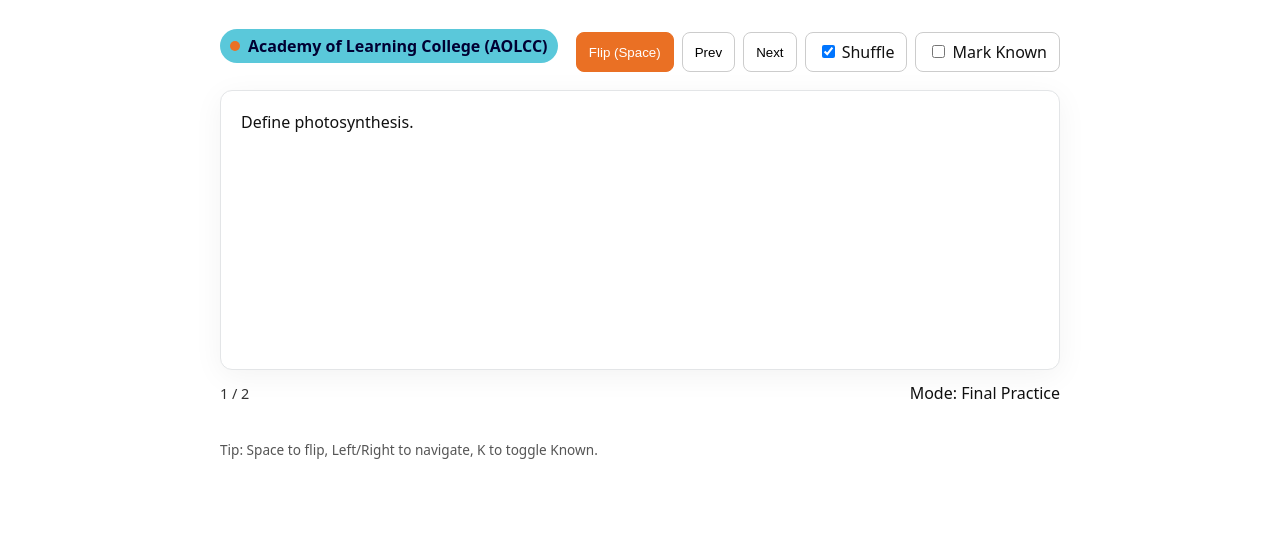
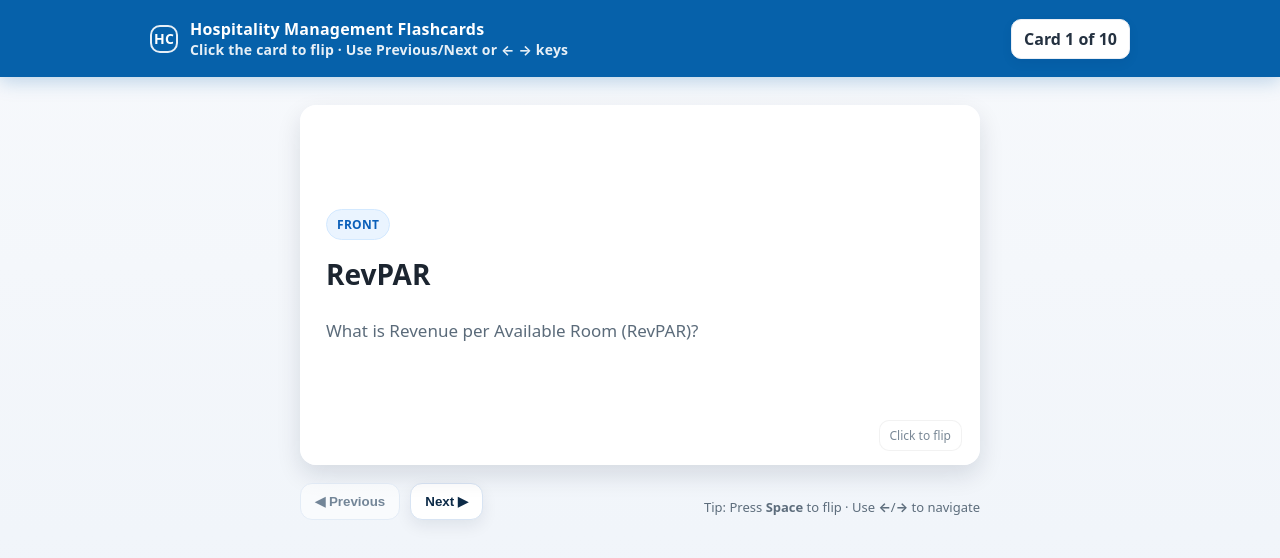
Before and after one commit to dafutchan-a11y/LLI-Flash-Cards, a plain HTML site: page index.html in a window 1280 px wide. Drawn offline with Linux system fonts and the light colour scheme.

Commit message:
Add files via upload

```diff
--- a/index.html
+++ b/index.html
@@ -1,207 +1,434 @@
-
-<!doctype html>
+<!DOCTYPE html>
 <html lang="en">
 <head>
-  <meta charset="utf-8"/>
-  <meta name="viewport" content="width=device-width, initial-scale=1"/>
-  <title>Flashcards (Single File)</title>
+  <meta charset="UTF-8" />
+  <meta name="viewport" content="width=device-width, initial-scale=1" />
+  <title>Hospitality Management Flashcards</title>
   <style>
-    :root{--brand-primary:#0661aa;--brand-secondary:#5AC8DA;--brand-accent:#A9CA3F;--brand-dark:#0d3b5d;--text:#111;--surface:#fff;--radius:12px;--space:12px;--space-lg:20px}
-    *{box-sizing:border-box}
-    html,body{height:100%}
-    body{margin:0;font-family:system-ui,-apple-system,Segoe UI,Roboto,Helvetica,Arial,sans-serif;color:var(--text);background:var(--surface)}
-    .container{max-width:880px;margin:0 auto;padding:var(--space-lg)}
-    .header{display:flex;align-items:center;justify-content:space-between;gap:var(--space)}
-    .brand-chip{display:inline-flex;align-items:center;gap:8px;padding:6px 10px;border-radius:999px;background:var(--brand-secondary);color:#003;font-weight:600}
-    .brand-dot{width:10px;height:10px;border-radius:50%;background:var(--brand-primary)}
-    .controls{display:flex;flex-wrap:wrap;gap:8px;margin-top:var(--space)}
-    .controls button,.controls label{padding:8px 12px;border-radius:8px;border:1px solid #ccc;background:#fff}
-    .controls button.primary{background:var(--brand-primary);color:#fff;border-color:var(--brand-primary)}
-    .card{position:relative;width:100%;min-height:280px;border:1px solid #e3e5e7;border-radius:var(--radius);background:#fff;padding:20px;box-shadow:0 6px 30px rgba(0,0,0,.05);margin-top:18px}
-    .face[hidden]{display:none}
-    .media{margin:10px 0}
-    img{max-width:100%;height:auto;border-radius:8px}
-    audio{width:100%;margin-top:10px}
-    .nav{display:flex;justify-content:space-between;align-items:center;margin-top:12px}
-    .progress{font-size:.9rem;color:#333}
-    :focus-visible{outline:3px solid #000;outline-offset:2px}
-    @media(prefers-reduced-motion:reduce){*{animation:none!important;transition:none!important}}
+    :root{
+      --brand:#0661aa;
+      --bg:#f5f7fb;
+      --card-bg:#ffffff;
+      --text:#1c2530;
+      --muted:#5b6b7a;
+      --shadow: 0 10px 24px rgba(12, 24, 47, 0.12);
+      --radius:16px;
+      --radius-sm:12px;
+      --focus:#0d7fe8;
+    }
+    * { box-sizing: border-box; }
+    html, body { height: 100%; }
+    body{
+      margin:0;
+      font-family: ui-sans-serif, system-ui, -apple-system, Segoe UI, Roboto, "Helvetica Neue", Arial, "Noto Sans", "Apple Color Emoji","Segoe UI Emoji","Segoe UI Symbol";
+      background: linear-gradient(180deg, #f7f9fc 0%, #eef3f9 100%);
+      color:var(--text);
+      -webkit-font-smoothing: antialiased;
+      -moz-osx-font-smoothing: grayscale;
+    }
+
+    /* Header */
+    header{
+      background:var(--brand);
+      color:#fff;
+      padding:18px 20px;
+      box-shadow: 0 4px 18px rgba(6,97,170,0.25);
+      position: sticky;
+      top:0;
+      z-index: 5;
+    }
+    .wrap{
+      max-width: 980px;
+      margin:0 auto;
+      display:flex;
+      align-items:center;
+      justify-content:space-between;
+      gap:16px;
+    }
+    .title{
+      display:flex;
+      align-items:center;
+      gap:12px;
+      font-weight:700;
+      letter-spacing:0.2px;
+    }
+    .title .logo{
+      width:28px; height:28px;
+      display:inline-flex; align-items:center; justify-content:center;
+      border:2px solid rgba(255,255,255,0.9);
+      border-radius:10px;
+      font-size:14px; font-weight:800;
+      color:#fff;
+    }
+    .subtitle{
+      opacity:0.9;
+      font-size:14px;
+    }
+
+    /* Main layout */
+    main{
+      max-width: 980px;
+      margin: 28px auto 40px;
+      padding: 0 16px;
+    }
+    .board{
+      display:grid;
+      grid-template-columns: 1fr;
+      gap: 18px;
+      align-items:center;
+      justify-items:center;
+    }
+
+    /* Card area */
+    .stage{
+      width: min(680px, 100%);
+      perspective: 1200px;
+    }
+    .card{
+      position: relative;
+      width: 100%;
+      min-height: clamp(280px, 48vw, 360px);
+      border-radius: var(--radius);
+      transform-style: preserve-3d;
+      transition: transform 640ms cubic-bezier(.2,.8,.2,1), box-shadow 240ms ease;
+      box-shadow: var(--shadow);
+      cursor: pointer;
+      user-select: none;
+      background: transparent;
+      outline: none;
+    }
+    .card:focus-visible{
+      box-shadow: 0 0 0 4px rgba(13,127,232,0.28), var(--shadow);
+    }
+    .card.flipped{
+      transform: rotateY(180deg);
+    }
+
+    .face{
+      position:absolute;
+      inset:0;
+      border-radius: var(--radius);
+      background: var(--card-bg);
+      backface-visibility: hidden;
+      -webkit-backface-visibility: hidden;
+      display:flex;
+      flex-direction: column;
+      justify-content: center;
+      padding: 26px;
+    }
+    .face.back{
+      transform: rotateY(180deg);
+    }
+    .badge{
+      align-self:flex-start;
+      background: #eaf4ff;
+      color: #0a5fb9;
+      border:1px solid #d3e9ff;
+      padding: 6px 10px;
+      border-radius: 999px;
+      font-size: 12px;
+      font-weight: 700;
+      letter-spacing: .3px;
+      text-transform:uppercase;
+      margin-bottom: 12px;
+    }
+    .front h2, .back h2{
+      margin: 6px 0 8px;
+      font-size: clamp(20px, 2.8vw, 28px);
+      line-height: 1.2;
+    }
+    .content{
+      font-size: clamp(15px, 2.2vw, 17px);
+      color: var(--muted);
+      line-height: 1.6;
+    }
+    .hint{
+      position: absolute;
+      bottom: 14px;
+      right: 18px;
+      font-size: 12px;
+      color: #6b7b8b;
+      opacity: 0.9;
+      background: rgba(255,255,255,0.65);
+      border: 1px solid rgba(0,0,0,0.06);
+      padding: 6px 10px;
+      border-radius: 10px;
+      backdrop-filter: blur(6px);
+    }
+
+    /* Controls */
+    .controls{
+      width: min(680px, 100%);
+      display:flex;
+      align-items:center;
+      justify-content:space-between;
+      gap:12px;
+    }
+    .left, .right{
+      display:flex; align-items:center; gap:10px;
+    }
+    .counter{
+      font-weight:700;
+      color:#243140;
+      background:#fff;
+      border:1px solid #e9eef5;
+      padding:8px 12px;
+      border-radius: 10px;
+      box-shadow: 0 4px 12px rgba(10,23,55,0.06);
+    }
+
+    button.nav{
+      appearance: none;
+      border: 1px solid #d8e4f3;
+      color: #0c2a47;
+      background: #ffffff;
+      padding: 10px 14px;
+      border-radius: var(--radius-sm);
+      font-weight: 700;
+      display: inline-flex;
+      align-items: center;
+      gap: 8px;
+      cursor: pointer;
+      box-shadow: 0 6px 16px rgba(12,24,47,0.08);
+      transition: transform 120ms ease, box-shadow 160ms ease, border-color 160ms ease;
+    }
+    button.nav:hover{
+      transform: translateY(-1px);
+      box-shadow: 0 10px 20px rgba(12,24,47,0.12);
+      border-color:#cfe0f5;
+    }
+    button.nav:active{
+      transform: translateY(0);
+      box-shadow: 0 6px 14px rgba(12,24,47,0.10);
+    }
+    button.nav:disabled{
+      opacity: 0.55;
+      cursor: not-allowed;
+      transform: none;
+      box-shadow: none;
+    }
+    .primary{
+      background: var(--brand);
+      color:#fff;
+      border-color: #03579a;
+    }
+    .primary:hover{
+      border-color:#024b86;
+    }
+
+    /* Footer note */
+    .note{
+      text-align:center;
+      color:#5d6d7c;
+      font-size: 13px;
+      margin-top: 10px;
+    }
+
+    @media (max-width: 520px){
+      .subtitle{ display:none; }
+      .hint{ display:none; }
+      .controls{ flex-direction: column; align-items: stretch; }
+      .left, .right{ justify-content: space-between; }
+    }
   </style>
 </head>
 <body>
-<div class="container">
-  <header class="header" role="banner">
-    <div class="brand-chip" aria-label="Brand theme"><span class="brand-dot"></span><span id="brandName">Brand</span></div>
-    <div class="controls" role="toolbar" aria-label="Controls">
-      <button class="primary" id="flipBtn" aria-controls="card" aria-label="Flip card (space)">Flip (Space)</button>
-      <button id="prevBtn" aria-label="Previous card (Left Arrow)">Prev</button>
-      <button id="nextBtn" aria-label="Next card (Right Arrow)">Next</button>
-      <label><input type="checkbox" id="shuffleToggle"> Shuffle</label>
-      <label><input type="checkbox" id="knownToggle"> Mark Known</label>
+  <header role="banner">
+    <div class="wrap" aria-label="Header">
+      <div class="title" aria-label="App title">
+        <div class="logo" aria-hidden="true">HC</div>
+        <div>
+          <div>Hospitality Management Flashcards</div>
+          <div class="subtitle">Click the card to flip · Use Previous/Next or ← → keys</div>
+        </div>
+      </div>
+      <div class="counter" id="counter" aria-live="polite">Card 1 of 10</div>
     </div>
   </header>
 
   <main role="main">
-    <article id="card" class="card" role="group" aria-roledescription="flashcard" aria-label="Flashcard">
-      <div id="front" class="face" aria-label="Front" tabindex="0"></div>
-      <div id="back" class="face" aria-label="Back" hidden tabindex="0"></div>
-    </article>
-    <div class="nav">
-      <div class="progress" id="progress" aria-live="polite"></div>
-      <div class="mode" id="modeLabel"></div>
-    </div>
-    <div id="status" aria-live="polite" style="min-height:1em"></div>
+    <section class="board" aria-label="Flashcard Board">
+      <!-- Card Stage -->
+      <div class="stage">
+        <div id="card" class="card" role="button" tabindex="0" aria-pressed="false" aria-label="Flashcard. Click or press Enter/Space to flip.">
+          <article class="face front" aria-hidden="false">
+            <span class="badge">Front</span>
+            <h2 id="front-title">Loading…</h2>
+            <p class="content" id="front-body"></p>
+            <div class="hint" aria-hidden="true">Click to flip</div>
+          </article>
+          <article class="face back" aria-hidden="true">
+            <span class="badge">Back</span>
+            <h2 id="back-title">Loading…</h2>
+            <p class="content" id="back-body"></p>
+            <div class="hint" aria-hidden="true">Click to flip back</div>
+          </article>
+        </div>
+      </div>
+
+      <!-- Controls -->
+      <div class="controls" aria-label="Navigation controls">
+        <div class="left">
+          <button class="nav" id="prevBtn" type="button" aria-label="Previous card">
+            ◀ Previous
+          </button>
+          <button class="nav primary" id="nextBtn" type="button" aria-label="Next card">
+            Next ▶
+          </button>
+        </div>
+        <div class="right">
+          <span class="note">Tip: Press <strong>Space</strong> to flip · Use <strong>←</strong>/<strong>→</strong> to navigate</span>
+        </div>
+      </div>
+    </section>
   </main>
 
-  <footer class="note" role="contentinfo" style="margin-top:20px;font-size:.85rem;color:#555">
-    Tip: Space to flip, Left/Right to navigate, K to toggle Known.
-  </footer>
-</div>
+  <script>
+    // ---- Data: 10 Hospitality Management Flashcards ----
+    const CARDS = [
+      {
+        frontTitle: "RevPAR",
+        frontBody: "What is Revenue per Available Room (RevPAR)?",
+        backTitle: "RevPAR (Revenue per Available Room)",
+        backBody: "Measures room revenue performance. Formula: RevPAR = Room Revenue ÷ Available Rooms, or ADR × Occupancy Rate."
+      },
+      {
+        frontTitle: "ADR",
+        frontBody: "Define Average Daily Rate (ADR).",
+        backTitle: "ADR (Average Daily Rate)",
+        backBody: "The average price paid per occupied room. Formula: ADR = Room Revenue ÷ Number of Rooms Sold."
+      },
+      {
+        frontTitle: "Occupancy Rate",
+        frontBody: "How do you calculate Occupancy Rate?",
+        backTitle: "Occupancy Rate",
+        backBody: "Indicates utilization of available rooms. Formula: Occupancy = Rooms Sold ÷ Rooms Available (usually as a %)."
+      },
+      {
+        frontTitle: "Front Office vs. Back of House",
+        frontBody: "What’s the difference between Front Office and Back of House?",
+        backTitle: "Front Office vs. Back of House",
+        backBody: "Front Office is guest-facing (check-in/out, reservations, concierge). Back of House supports operations (admin, accounting, engineering, housekeeping areas)."
+      },
+      {
+        frontTitle: "Yield Management",
+        frontBody: "Explain Yield Management in hospitality.",
+        backTitle: "Yield Management",
+        backBody: "Pricing and inventory control to sell the right room, to the right guest, at the right time, for the right price, to maximize revenue."
+      },
+      {
+        frontTitle: "Guest Cycle",
+        frontBody: "What are the main stages of the Guest Cycle?",
+        backTitle: "Guest Cycle Stages",
+        backBody: "Pre-arrival (marketing & reservations), Arrival (registration), Occupancy (service & upsell), Departure (settlement & feedback)."
+      },
+      {
+        frontTitle: "Service Recovery",
+        frontBody: "What is Service Recovery and a common approach?",
+        backTitle: "Service Recovery",
+        backBody: "Actions to resolve service failures and restore guest satisfaction. Example method: LISTEN, EMPATHIZE, APOLOGIZE, RESOLVE, THANK."
+      },
+      {
+        frontTitle: "PMS",
+        frontBody: "What is a Property Management System (PMS)?",
+        backTitle: "Property Management System (PMS)",
+        backBody: "Core software that manages reservations, check-in/out, room status, billing, reporting, and often integrates with POS and channel managers."
+      },
+      {
+        frontTitle: "F&B Cost %",
+        frontBody: "How is Food & Beverage Cost Percentage calculated?",
+        backTitle: "Food & Beverage Cost Percentage",
+        backBody: "F&B Cost % = (Cost of Goods Sold ÷ F&B Sales) × 100. Helps control menu pricing and margins."
+      },
+      {
+        frontTitle: "Overbooking",
+        frontBody: "Why do hotels overbook and how do they mitigate risks?",
+        backTitle: "Overbooking Strategy",
+        backBody: "To offset expected no-shows/cancellations and protect revenue. Mitigation: accurate forecasting, walk policies, partner re-accommodation, and clear communication."
+      }
+    ];
 
-<!-- Optional: embed a deck directly by placing JSON inside this tag.
-<script id="deck" type="application/json">{"id":"embedded","title":"Demo","cards":[{"front_html":"Term","back_html":"Definition"}]}</script>
--->
+    // ---- State ----
+    let index = 0;
+    let flipped = false;
 
-<script>
-(function(){
-  const BRANDS = {
-    aolcc:{name:'Academy of Learning College (AOLCC)',colors:{primary:'#EA7024',secondary:'#5AC8DA',accent:'#A9CA3F',dark:'#0d3b5d'}},
-    ptg:{name:'Pittman Training (PTG)',colors:{primary:'#0661aa',secondary:'#a9ca48',accent:'#EA7024',dark:'#0d3b5d'}}
-  };
-  const qs = new URLSearchParams(location.search);
-  const theme = (qs.get('theme')||'aolcc').toLowerCase();
-  const mode = (qs.get('mode')||'final').toLowerCase();
-  const count = parseInt(qs.get('count')||'5',10);
-  const deckUrl = qs.get('deckUrl'); // URL to a JSON deck
-  document.getElementById('brandName').textContent = (BRANDS[theme]||BRANDS.aolcc).name;
-  applyBrand(BRANDS[theme]||BRANDS.aolcc);
+    // ---- Elements ----
+    const cardEl = document.getElementById('card');
+    const frontTitleEl = document.getElementById('front-title');
+    const frontBodyEl = document.getElementById('front-body');
+    const backTitleEl = document.getElementById('back-title');
+    const backBodyEl = document.getElementById('back-body');
+    const counterEl = document.getElementById('counter');
+    const prevBtn = document.getElementById('prevBtn');
+    const nextBtn = document.getElementById('nextBtn');
 
-  const els = {
-    front: document.getElementById('front'),
-    back: document.getElementById('back'),
-    progress: document.getElementById('progress'),
-    modeLabel: document.getElementById('modeLabel'),
-    status: document.getElementById('status'),
-    flipBtn: document.getElementById('flipBtn'),
-    prevBtn: document.getElementById('prevBtn'),
-    nextBtn: document.getElementById('nextBtn'),
-    shuffleToggle: document.getElementById('shuffleToggle'),
-    knownToggle: document.getElementById('knownToggle'),
-  };
-
-  const state = { deck:{title:'',cards:[]}, order:[], index:0, showBack:false, known:new Set() };
-
-  init();
-
-  async function init(){
-    // Load deck from deckUrl param or embedded <script id="deck">
-    let deck;
-    try{
-      if(deckUrl){ deck = await (await fetch(deckUrl)).json(); }
-      else{
-        const tag = document.getElementById('deck');
-        if(tag) deck = JSON.parse(tag.textContent);
-      }
-    }catch(e){ console.warn('Deck load failed', e); }
-    if(!deck){
-      deck = {id:'sample', title:'Sample Deck', cards:[
-        {front_html:'What is the capital of Canada?', back_html:'Ottawa.'},
-        {front_html:'Define photosynthesis.', back_html:'Plants convert light, CO₂, and water to sugars and O₂.'}
-      ]};
-    }
-    state.deck = deck;
-
-    const key = storageKey(deck.id||'deck', mode);
-    const saved = JSON.parse(localStorage.getItem(key)||'{}');
-    if(saved.known) state.known = new Set(saved.known);
-    if(saved.index!=null) state.index = saved.index;
-
-    state.order = deck.cards.map((_,i)=>i);
-    if(mode==='final'){
-      els.modeLabel.textContent = 'Mode: Final Practice';
-      els.shuffleToggle.checked = true; shuffle(state.order);
-    } else {
-      els.modeLabel.textContent = 'Mode: Mid-course Practice';
-      els.shuffleToggle.checked = false; els.shuffleToggle.disabled = true;
-      const start = state.index||0; const end = Math.min(start+count, state.order.length);
-      state.order = state.order.slice(start,end);
+    // ---- Renderers ----
+    function renderCard() {
+      const data = CARDS[index];
+      frontTitleEl.textContent = data.frontTitle;
+      frontBodyEl.textContent = data.frontBody || "";
+      backTitleEl.textContent = data.backTitle;
+      backBodyEl.textContent = data.backBody || "";
     }
 
-    bind(); render();
-  }
+    function renderCounter() {
+      counterEl.textContent = `Card ${index + 1} of ${CARDS.length}`;
+    }
 
-  function bind(){
-    els.flipBtn.onclick = ()=>flip();
-    els.prevBtn.onclick = ()=>prev();
-    els.nextBtn.onclick = ()=>next();
-    els.shuffleToggle.onchange = ()=>{ if(mode==='final'){ if(els.shuffleToggle.checked){ shuffle(state.order);} else { state.order = state.deck.cards.map((_,i)=>i);} state.index=0; persist(); render(); } };
-    els.knownToggle.onchange = ()=>toggleKnown();
-    document.addEventListener('keydown', e=>{ if(e.code==='Space'){ e.preventDefault(); flip(); } else if(e.code==='ArrowRight'){ next(); } else if(e.code==='ArrowLeft'){ prev(); } else if(e.key.toLowerCase()==='k'){ toggleKnown(); } });
-  }
+    function setFlipped(isFlipped) {
+      flipped = isFlipped;
+      cardEl.classList.toggle('flipped', flipped);
+      cardEl.setAttribute('aria-pressed', String(flipped));
+      // Update aria-hidden for faces
+      cardEl.querySelector('.front').setAttribute('aria-hidden', String(flipped));
+      cardEl.querySelector('.back').setAttribute('aria-hidden', String(!flipped));
+    }
 
-  function render(){
-    if(state.order.length===0){ els.front.innerHTML='<p>No cards in this selection.</p>'; els.back.innerHTML=''; els.progress.textContent=''; return; }
-    const idx = Math.max(0, Math.min(state.index, state.order.length-1));
-    state.index = idx; const cardIdx = state.order[idx]; const card = state.deck.cards[cardIdx]||{};
-    els.front.innerHTML = sanitize(card.front_html||'');
-    els.back.innerHTML = sanitize(card.back_html||'');
-    els.front.hidden = state.showBack; els.back.hidden = !state.showBack;
-    els.knownToggle.checked = state.known.has(cardIdx);
-    els.progress.textContent = (idx+1)+' / '+state.order.length;
-  }
+    function updateButtons() {
+      prevBtn.disabled = index === 0;
+      nextBtn.disabled = index === CARDS.length - 1;
+    }
 
-  function flip(){ state.showBack = !state.showBack; render(); }
-  function next(){
-    if(state.index < state.order.length-1){ state.index++; state.showBack=false; }
-    else if(mode==='final'){
-      const unknown = state.order.filter(i=>!state.known.has(i));
-      if(unknown.length){ state.order = unknown; state.index=0; els.status.textContent='Revisiting unknown cards…'; }
-      else els.status.textContent='All cards marked known. Great work!';
-    } else {
-      els.status.textContent='Nice! Done with this practice slice.';
-      const globalKey = storageKey(state.deck.id||'deck','midcourse');
-      const saved = JSON.parse(localStorage.getItem(globalKey)||'{}');
-      const nextStart = (saved.index||0) + state.order.length;
-      localStorage.setItem(globalKey, JSON.stringify({index: Math.min(nextStart, state.deck.cards.length), known:[...state.known]}));
+    function go(delta) {
+      const newIndex = index + delta;
+      if (newIndex < 0 || newIndex >= CARDS.length) return;
+      index = newIndex;
+      setFlipped(false); // always reset to front on navigation
+      renderCard();
+      renderCounter();
+      updateButtons();
+      // Focus card for accessibility convenience
+      cardEl.focus({ preventScroll: false });
     }
-    persist(); render();
-  }
-  function prev(){ if(state.index>0){ state.index--; state.showBack=false; persist(); render(); } }
-  function toggleKnown(){ const i = state.order[state.index]; if(state.known.has(i)) state.known.delete(i); else state.known.add(i); els.status.textContent = state.known.has(i)?'Marked as Known':'Marked as Unknown'; persist(); }
 
-  function persist(){ const key = storageKey(state.deck.id||'deck', mode); localStorage.setItem(key, JSON.stringify({index:state.index, known:[...state.known]})); }
-  function storageKey(deck,mode){ return 'flashcards::'+deck+'::'+mode; }
-  function shuffle(a){ for(let i=a.length-1;i>0;i--){ const j=Math.floor(Math.random()*(i+1)); [a[i],a[j]]=[a[j],a[i]]; } }
+    // ---- Event Handlers ----
+    cardEl.addEventListener('click', () => setFlipped(!flipped));
+    cardEl.addEventListener('keydown', (e) => {
+      if (e.key === ' ' || e.key === 'Enter') {
+        e.preventDefault();
+        setFlipped(!flipped);
+      } else if (e.key === 'ArrowRight') {
+        go(1);
+      } else if (e.key === 'ArrowLeft') {
+        go(-1);
+      }
+    });
 
-  function sanitize(html){
-    if(!html) return '';
-    const allowedTags = new Set(['b','strong','i','em','u','p','br','ul','ol','li','span','div','code','pre','table','thead','tbody','tr','th','td','img','audio']);
-    const allowedAttrs = {img:new Set(['src','alt','title']), audio:new Set(['src','controls','aria-label','title']), '*':new Set(['role','aria-label','aria-describedby','aria-hidden'])};
-    const doc = new DOMParser().parseFromString('<div>'+html+'</div>', 'text/html');
-    const walker = doc.createTreeWalker(doc.body, NodeFilter.SHOW_ELEMENT);
-    const purge=[]; let node;
-    while(node=walker.nextNode()){
-      const tag = node.tagName.toLowerCase();
-      if(!allowedTags.has(tag)){ purge.push(node); continue; }
-      [...node.attributes].forEach(a=>{ const n=a.name.toLowerCase(); if(!(allowedAttrs['*'].has(n) || (allowedAttrs[tag]&&allowedAttrs[tag].has(n)))) node.removeAttribute(a.name); });
-      if(tag==='img'||tag==='audio'){
-        const src=node.getAttribute('src')||'';
-        if(!(src.startsWith('https://')||src.startsWith('./')||src.startsWith('../'))) node.remove();
-        if(tag==='audio'&&!node.hasAttribute('controls')) node.setAttribute('controls','');
-      }
-    }
-    purge.forEach(n=>n.replaceWith(...n.childNodes));
-    return doc.body.firstElementChild.innerHTML;
-  }
+    prevBtn.addEventListener('click', () => go(-1));
+    nextBtn.addEventListener('click', () => go(1));
 
-  function applyBrand(brand){
-    const r = document.documentElement.style;
-    r.setProperty('--brand-primary', brand.colors.primary);
-    r.setProperty('--brand-secondary', brand.colors.secondary);
-    r.setProperty('--brand-accent', brand.colors.accent);
-    r.setProperty('--brand-dark', brand.colors.dark);
-  }
-})();
-</script>
+    // Support global arrow key nav for convenience
+    window.addEventListener('keydown', (e) => {
+      if (['INPUT','TEXTAREA','SELECT','BUTTON'].includes(e.target.tagName)) return;
+      if (e.key === 'ArrowRight') go(1);
+      if (e.key === 'ArrowLeft') go(-1);
+      if (e.key === ' ') { e.preventDefault(); setFlipped(!flipped); }
+    });
+
+    // ---- Init ----
+    renderCard();
+    renderCounter();
+    updateButtons();
+  </script>
 </body>
 </html>
```
